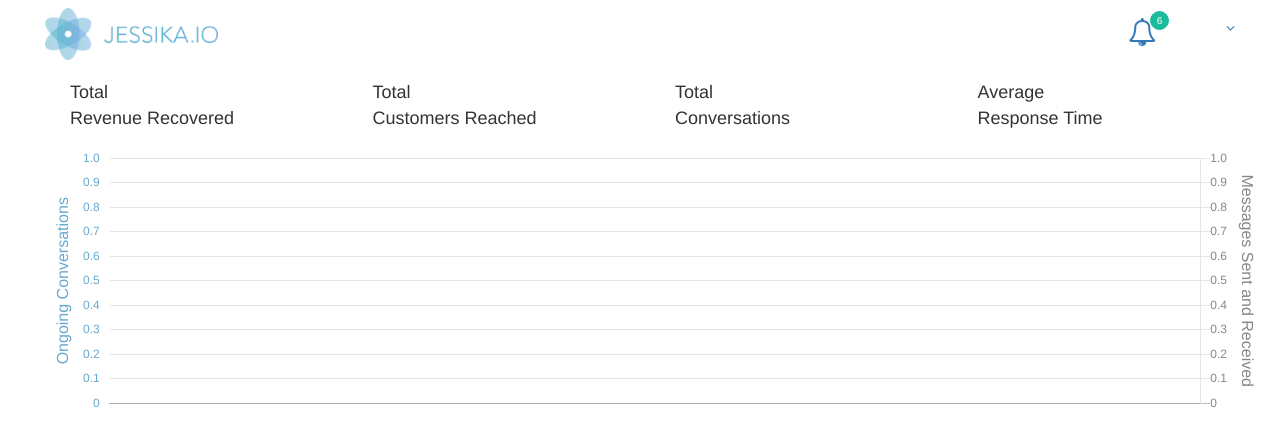
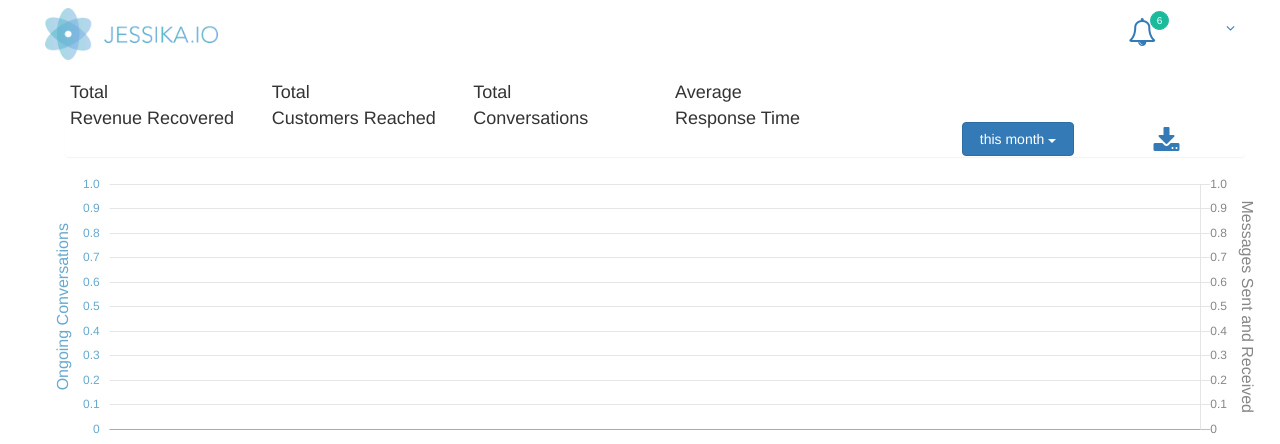
Before and after one commit to plusjen/jessika-dashboard, a Flask app: template templates/dashboard.html in a window 1280 px wide. Shown: the top 444 px of the page. Run offline with Flask 2, Linux system fonts and the light colour scheme; the template is opened without the code that fills it, so the values that code supplies are empty; parts of the project's set-up code (start-up, migrations or seed data) failed here and were passed over; some libraries are stand-ins or nearby versions.

Commit message:
dashboard chart dropdown

```diff
--- a/public/chart.js
+++ b/public/chart.js
@@ -2,7 +2,6 @@ $(document).ready(function() {
 
     var data = {
 	    labels : dataLabels,
-
 	    datasets : [
 		    {
 			    borderColor : "#67a9cf",
@@ -64,4 +63,18 @@ $(document).ready(function() {
     context.canvas.height = 200;
     var lineChart = new Chart(context, {type: 'line', data: data, options: options});
 
+    var dropdownItems = ['this week', 'last week', 'this month', 'last month', 'this quater', 'this year'];
+
+    $.each(dropdownItems, function(ind, item) {
+      $('#chart-dropdown').append( $('<li>').append( $('<a>').attr('href','#').append(item) ) );
+    });
+
+    $(".dropdown-menu li a").click(function(){
+        var selText = $(this).text();
+        $(this).parents('.dropdown').find('.dropdown-toggle').html(selText+' <span class="caret"></span>');
+        // change chart
+    });
+
+
+
 })
--- a/public/dashboard.css
+++ b/public/dashboard.css
@@ -154,6 +154,17 @@ ol, ul {
     width: 100%;
 }
 
+.bottom-column
+{
+  float: none;
+  display: table-cell;
+  vertical-align: bottom;
+}
+
+.panel {
+    margin-top: -30px;
+}
+
 #right_nav {
     padding-top: 3px;
     padding-right: 30px;
@@ -170,6 +181,10 @@ ol, ul {
     float: none;
 }
 
+#chart-dropdown-btn {
+  width: 8em !important;
+}
+
 #chart {
     display: block;
 }
--- a/templates/dashboard.html
+++ b/templates/dashboard.html
@@ -4,9 +4,6 @@
 
         <title>jessika.io</title>
         <meta name="viewport" content="width=device-width, initial-scale=1">
-
-        <script type="text/javascript" src="//use.typekit.net/iws6ohy.js"></script>
-        <script type="text/javascript">try{Typekit.load();}catch(e){}</script>
 
         <!-- font awesome from BootstrapCDN -->
         <link rel="stylesheet" href="https://maxcdn.bootstrapcdn.com/bootstrap/3.3.7/css/bootstrap.min.css">
@@ -75,28 +72,45 @@
         <div style="min-height: 600px;" class="right_col" role="main">
           <!-- top tiles -->
           <div class="row tile_count">
-            <div class="col-md-3 tile_stats_count">
+            <div class="col-md-2 tile_stats_count">
               <div class="count_top"> Total</div>
               <div class="count_top">Revenue Recovered</div>
               <div class="count">{{user_data['trr']}}</div>
             </div>
 
-            <div class="col-md-3 tile_stats_count">
+            <div class="col-md-2 tile_stats_count">
               <div class="count_top"> Total</div>
               <div class="count_top">Customers Reached</div>
               <div class="count">{{user_data['tcr']}}</div>
             </div>
 
-            <div class="col-md-3 tile_stats_count">
+            <div class="col-md-2 tile_stats_count">
               <div class="count_top"> Total</div>
               <div class="count_top">Conversations</div>
               <div class="count">{{user_data['tc']}}</div>
             </div>
 
-            <div class="col-md-3 tile_stats_count">
+            <div class="col-md-2 tile_stats_count">
               <div class="count_top">Average </div>
               <div class="count_top">Response Time</div>
               <div class="count">{{user_data['art']}}</div>
+            </div>
+          </div>
+
+          <div class="panel">
+            <div class="col-md-8"></div>
+            <div class="col-md-2 text-right bottom-column">
+              <div class="dropdown">
+                <button class="btn btn-primary dropdown-toggle" id="chart-dropdown-btn"
+                        type="button" data-toggle="dropdown">this month
+                <span class="caret"></span></button>
+                <ul class="dropdown-menu pull-right" id="chart-dropdown">
+                </ul>
+              </div>
+            </div>
+
+            <div class="col-md-2 text-center bottom-column">
+             <a href="#"><i class="fa fa-download fa-2x" aria-hidden="true"></i></a>
             </div>
           </div>
 
--- a/templates/home.html
+++ b/templates/home.html
@@ -3,9 +3,6 @@
     <head>
         <script src="https://code.jquery.com/jquery-3.1.0.min.js" type="text/javascript"></script>
         <script src="https://cdn.auth0.com/js/lock/10.0/lock.min.js"></script>
-
-        <script type="text/javascript" src="//use.typekit.net/iws6ohy.js"></script>
-        <script type="text/javascript">try{Typekit.load();}catch(e){}</script>
 
         <meta name="viewport" content="width=device-width, initial-scale=1">
 
```
